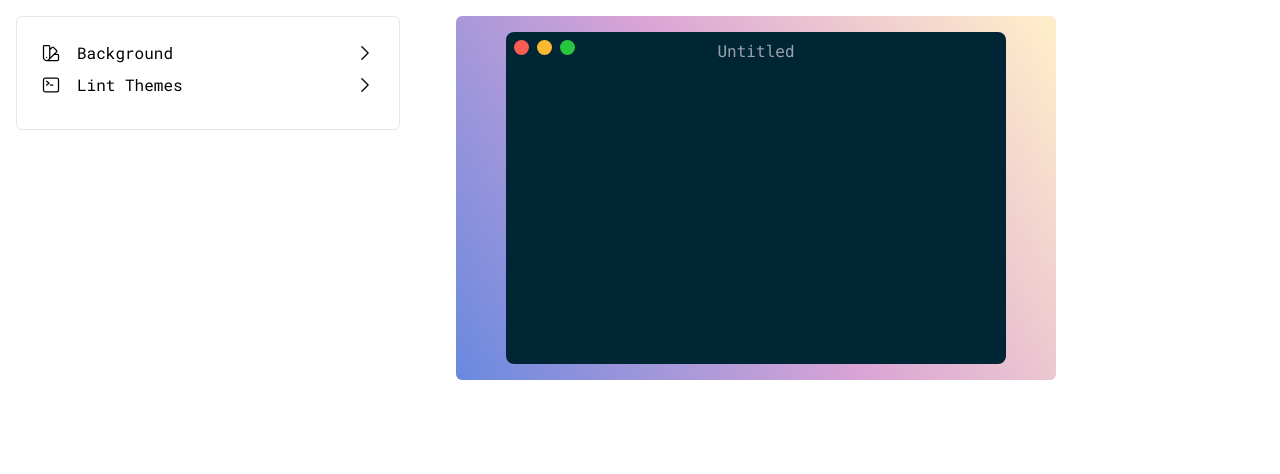
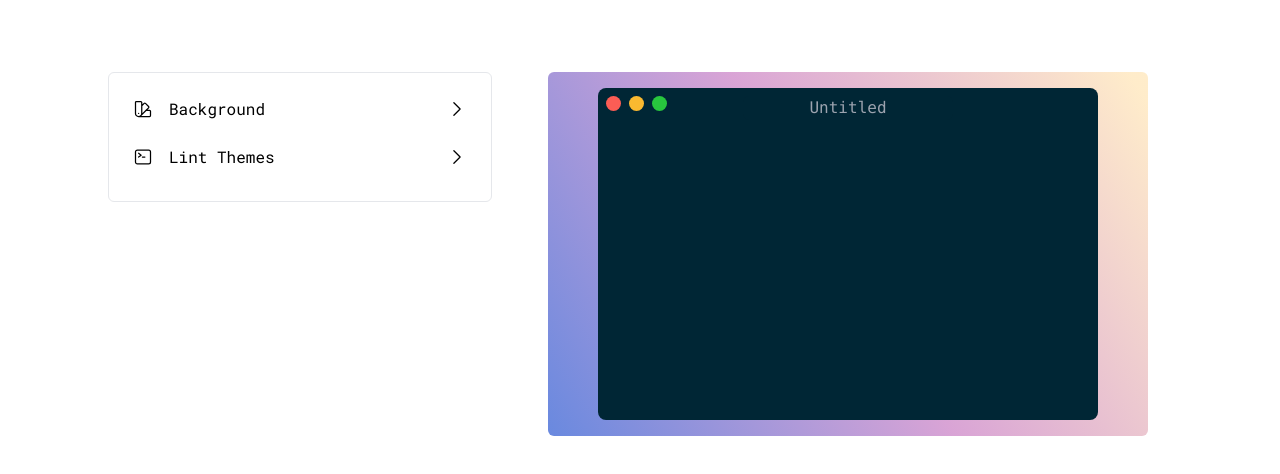
Before and after one commit to sakurakiyama/SnipSnap, a React (Vite) app: page / in a window 1280 px wide. Shown: the top 474 px of the page. Built offline with nearby package versions, Linux system fonts and the light colour scheme.

Commit message:
adjust placement of editor and sidebar

```diff
--- a/src/App.tsx
+++ b/src/App.tsx
@@ -8,7 +8,7 @@ function App() {
   const [lintTheme, setLintTheme] = useState<string>('');
 
   return (
-    <div className='flex flex-row h-full'>
+    <div className='flex flex-row h-full justify-center align-middle mt-14'>
       <Sidebar setBackground={setBackground} setLintTheme={setLintTheme} />
       <CodeEditor background={background} lintTheme={lintTheme} />
     </div>
--- a/src/components/sidebar/BackgroundSelector.tsx
+++ b/src/components/sidebar/BackgroundSelector.tsx
@@ -28,7 +28,7 @@ function BackgroundSelector({
   ];
 
   return (
-    <div className='w-full'>
+    <div className='w-full mb-4'>
       <div className='flex items-center justify-between w-full'>
         <section className='flex'>
           <SwatchIcon className='w-[20px] mr-4' />
```
